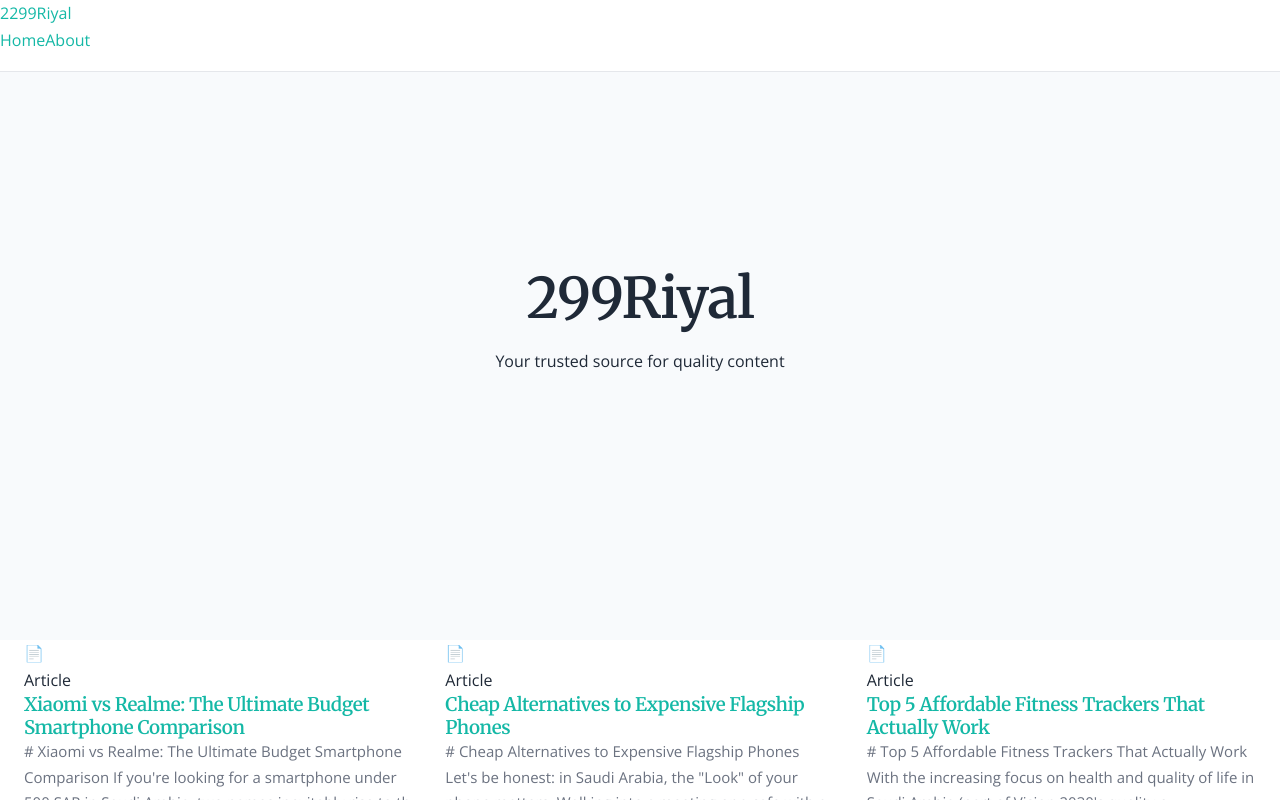
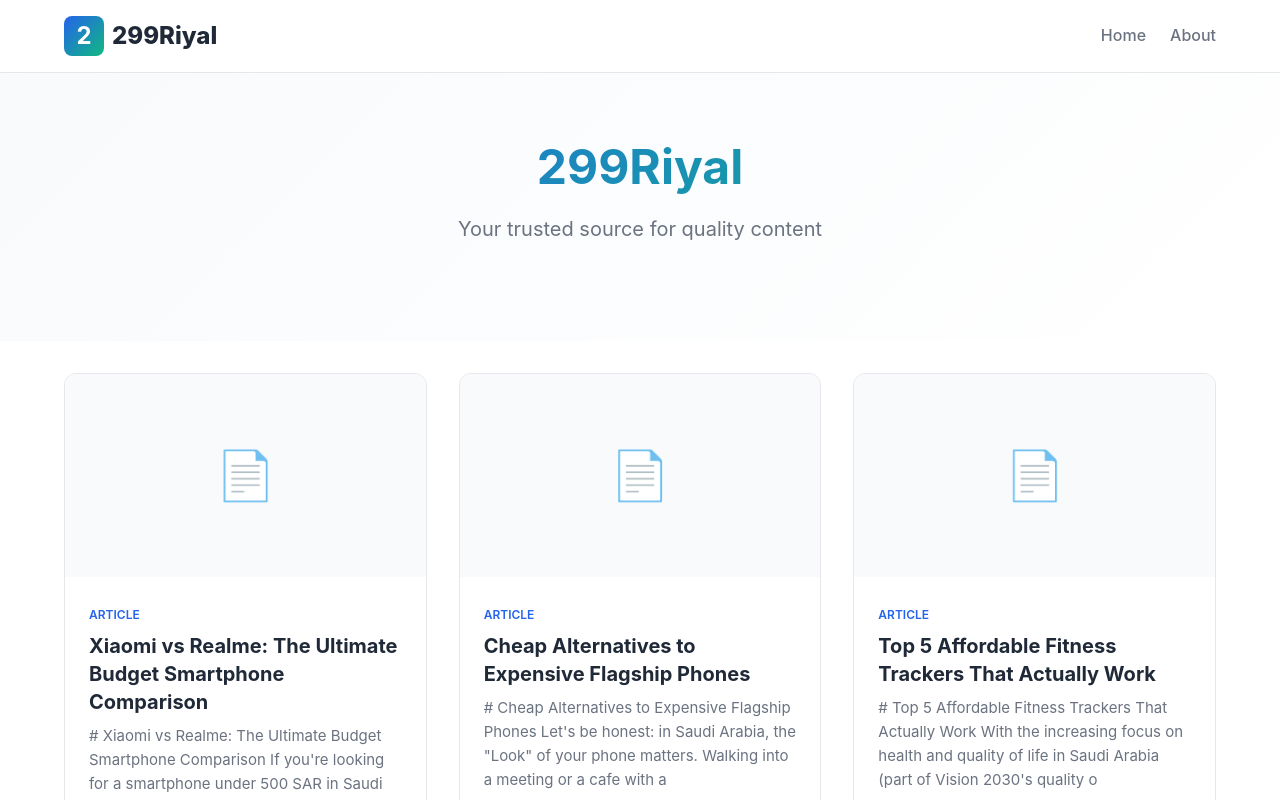
Before and after one commit to 218128/299riyal-store-blog, a Next.js app: page / in a window 1280 px wide. Shown: the top 800 px of the page. Built offline with nearby package versions, Linux system fonts and the light colour scheme.

Commit message:
Restore working CSS - Fix broken styling from template upgrade

```diff
--- a/app/globals.css
+++ b/app/globals.css
@@ -1,318 +1,124 @@
-/* Generated Theme: corporate | Niche: default | Seed: default-1766188841457-f3y6ld */
-/* Font Imports */
-@import url('https://fonts.googleapis.com/css2?family=Merriweather:wght@300;400;500;600;700;800&display=swap');
-@import url('https://fonts.googleapis.com/css2?family=Open+Sans:wght@300;400;500;600;700;800&display=swap');
-@import url('https://fonts.googleapis.com/css2?family=Fira+Mono:wght@300;400;500;600;700;800&display=swap');
-
+/* Niche Authority Blog - Professional Design System */
 :root {
-  /* ========== COLORS ========== */
-  --color-primary: #14b8a6;
-  --color-primary-light: #3adecc;
-  --color-primary-dark: #009280;
-  --color-secondary: #f472b6;
-  --color-secondary-light: #ff98dc;
-  --color-cta: #dc2626;
-  --color-cta-hover: #c30d0d;
-
+  --color-primary: #2563eb;
+  --color-primary-dark: #0030b8;
+  --color-secondary: #10b981;
   --color-bg: #ffffff;
   --color-bg-alt: #f8fafc;
-  --color-surface: #ffffff;
   --color-text: #1f2937;
   --color-text-muted: #6b7280;
   --color-border: #e5e7eb;
-
-  --color-success: #22c55e;
-  --color-warning: #f59e0b;
-  --color-error: #ef4444;
-  --color-info: #3b82f6;
-
-  --gradient: linear-gradient(135deg, #0d9488, #ec4899);
-
-  /* ========== TYPOGRAPHY ========== */
-  --font-heading: 'Merriweather', system-ui, sans-serif;
-  --font-body: 'Open Sans', system-ui, sans-serif;
-  --font-accent: 'Fira Mono', monospace;
-
-  --font-size-base: 16px;
-  --font-weight-heading: 600;
-  --font-weight-body: 400;
-  --font-weight-bold: 600;
-
-  --line-height-heading: 1.2;
-  --line-height-body: 1.7;
-  --letter-spacing-heading: -0.02em;
-
-  /* ========== LAYOUT ========== */
-  --max-width: 1320px;
-  --content-width: 680px;
-  --spacing-unit: 6px;
-  --section-padding: 5rem;
-  --card-padding: 1.75rem;
-
-  --radius-sm: 2px;
-  --radius-md: 4px;
-  --radius-lg: 6px;
-  --radius-full: 9999px;
-
-  --shadow-sm: 0 1px 2px rgba(0,0,0,0.05);
-  --shadow-md: 0 4px 8px rgba(0,0,0,0.06);
-  --shadow-lg: 0 12px 24px rgba(0,0,0,0.08);
-
-  --grid-columns: 3;
-  --grid-gap: 2rem;
-
-  /* ========== COMPONENTS ========== */
-  --header-height: 72px;
-  --hero-height: 80vh;
-  --card-image-ratio: 4/3;
-  --button-radius: 4px;
-  --button-padding: 0.75rem 1.5rem;
-
-  /* ========== ANIMATIONS ========== */
-  --transition-speed: 150ms;
-  --transition-easing: cubic-bezier(0.4, 0, 0.2, 1);
-  --hover-scale: 1.03;
+  --font-sans: 'Inter', -apple-system, BlinkMacSystemFont, sans-serif;
+  --max-width: 1200px;
+  --content-width: 720px;
 }
 
-/* ========== BASE STYLES ========== */
 *, *::before, *::after { box-sizing: border-box; margin: 0; padding: 0; }
-html { scroll-behavior: smooth; font-size: var(--font-size-base); }
-body {
-  font-family: var(--font-body);
-  color: var(--color-text);
-  background: var(--color-bg);
-  line-height: var(--line-height-body);
-  -webkit-font-smoothing: antialiased;
-}
+html { scroll-behavior: smooth; }
+body { font-family: var(--font-sans); color: var(--color-text); background: var(--color-bg); line-height: 1.6; -webkit-font-smoothing: antialiased; }
 
-h1, h2, h3, h4, h5, h6 {
-  font-family: var(--font-heading);
-  font-weight: var(--font-weight-heading);
-  line-height: var(--line-height-heading);
-  letter-spacing: var(--letter-spacing-heading);
-}
+h1, h2, h3, h4, h5, h6 { font-weight: 700; line-height: 1.25; }
+h1 { font-size: 2.5rem; }
+h2 { font-size: 1.875rem; }
+h3 { font-size: 1.5rem; }
 
-a { color: var(--color-primary); text-decoration: none; transition: color var(--transition-speed) var(--transition-easing); }
+a { color: var(--color-primary); text-decoration: none; }
 a:hover { color: var(--color-primary-dark); }
 
-/* ========== CONTAINER ========== */
 .container { max-width: var(--max-width); margin: 0 auto; padding: 0 1.5rem; }
 .content-wrapper { max-width: var(--content-width); margin: 0 auto; }
 
-/* ========== HEADER ========== */
-.header {
+/* Header */
+.header { position: sticky; top: 0; background: rgba(255,255,255,0.95); backdrop-filter: blur(8px); border-bottom: 1px solid var(--color-border); z-index: 100; }
+.header-inner { display: flex; align-items: center; justify-content: space-between; padding: 1rem 1.5rem; max-width: var(--max-width); margin: 0 auto; }
+.logo { display: flex; align-items: center; gap: 0.5rem; font-size: 1.5rem; font-weight: 800; color: var(--color-text); }
+.logo-icon { width: 40px; height: 40px; background: linear-gradient(135deg, var(--color-primary), var(--color-secondary)); border-radius: 0.5rem; display: flex; align-items: center; justify-content: center; color: white; font-weight: bold; }
+.nav { display: flex; gap: 1.5rem; }
+.nav a { color: var(--color-text-muted); font-weight: 500; }
+.nav a:hover { color: var(--color-primary); }
 
-  position: fixed; top: 0; left: 0; right: 0;
+/* Hero */
+.hero { background: linear-gradient(135deg, var(--color-bg-alt), var(--color-bg)); padding: 4rem 1.5rem; text-align: center; }
+.hero h1 { font-size: 3rem; margin-bottom: 1rem; background: linear-gradient(135deg, var(--color-primary), var(--color-secondary)); -webkit-background-clip: text; -webkit-text-fill-color: transparent; background-clip: text; }
+.hero-tagline { font-size: 1.25rem; color: var(--color-text-muted); max-width: 600px; margin: 0 auto 2rem; }
 
-  height: var(--header-height);
-  background: var(--color-bg);
+/* Article Cards */
+.articles-grid { display: grid; grid-template-columns: repeat(auto-fill, minmax(320px, 1fr)); gap: 2rem; padding: 2rem 0; }
+.article-card { background: var(--color-bg); border: 1px solid var(--color-border); border-radius: 0.75rem; overflow: hidden; transition: all 0.3s; }
+.article-card:hover { box-shadow: 0 10px 15px -3px rgba(0,0,0,0.1); transform: translateY(-4px); }
+.article-card-image { aspect-ratio: 16/9; background: var(--color-bg-alt); display: flex; align-items: center; justify-content: center; color: var(--color-text-muted); font-size: 3rem; }
+.article-card-content { padding: 1.5rem; }
+.article-card-category { display: inline-block; font-size: 0.75rem; font-weight: 600; text-transform: uppercase; color: var(--color-primary); margin-bottom: 0.5rem; }
+.article-card h3 { font-size: 1.25rem; margin-bottom: 0.5rem; line-height: 1.4; }
+.article-card h3 a { color: var(--color-text); }
+.article-card h3 a:hover { color: var(--color-primary); }
+.article-card-meta { display: flex; gap: 1rem; font-size: 0.875rem; color: var(--color-text-muted); }
 
-  border-bottom: 1px solid var(--color-border);
-  z-index: 100;
+/* Article Page */
+.article { padding: 3rem 1.5rem; }
+.article-header { text-align: center; margin-bottom: 3rem; max-width: var(--content-width); margin-left: auto; margin-right: auto; }
+.article-header h1 { font-size: 2.5rem; margin-bottom: 1.5rem; }
+.article-meta { display: flex; align-items: center; justify-content: center; gap: 1.5rem; color: var(--color-text-muted); }
+.article-author { display: flex; align-items: center; gap: 0.5rem; }
+.author-avatar { width: 40px; height: 40px; border-radius: 50%; background: linear-gradient(135deg, var(--color-primary), var(--color-secondary)); display: flex; align-items: center; justify-content: center; color: white; font-weight: bold; }
+
+.article-content { max-width: var(--content-width); margin: 0 auto; }
+.article-content h2 { margin-top: 3rem; margin-bottom: 1rem; padding-top: 1rem; border-top: 1px solid var(--color-border); }
+.article-content h3 { margin-top: 2rem; margin-bottom: 0.5rem; }
+.article-content p { margin-bottom: 1rem; }
+.article-content ul, .article-content ol { margin-bottom: 1rem; padding-left: 2rem; }
+.article-content li { margin-bottom: 0.25rem; }
+.article-content blockquote { border-left: 4px solid var(--color-primary); padding-left: 1.5rem; margin: 2rem 0; font-style: italic; color: var(--color-text-muted); }
+.article-content table { width: 100%; border-collapse: collapse; margin: 2rem 0; }
+.article-content th, .article-content td { padding: 1rem; border: 1px solid var(--color-border); text-align: left; }
+.article-content th { background: var(--color-bg-alt); font-weight: 600; }
+
+/* Author Box */
+.author-box { background: var(--color-bg-alt); border-radius: 0.75rem; padding: 2rem; margin-top: 3rem; display: flex; gap: 1.5rem; }
+.author-box-avatar { width: 80px; height: 80px; border-radius: 50%; background: linear-gradient(135deg, var(--color-primary), var(--color-secondary)); display: flex; align-items: center; justify-content: center; color: white; font-size: 2rem; font-weight: bold; flex-shrink: 0; }
+.author-box-content h4 { margin-bottom: 0.25rem; }
+.author-box-role { color: var(--color-primary); font-weight: 500; font-size: 0.875rem; margin-bottom: 0.5rem; }
+.author-box-bio { color: var(--color-text-muted); font-size: 0.9375rem; }
+
+/* Footer */
+.footer { background: var(--color-bg-alt); border-top: 1px solid var(--color-border); padding: 3rem 1.5rem; margin-top: 4rem; }
+.footer-inner { max-width: var(--max-width); margin: 0 auto; display: grid; grid-template-columns: repeat(auto-fit, minmax(200px, 1fr)); gap: 2rem; }
+.footer-section h5 { margin-bottom: 1rem; }
+.footer-section ul { list-style: none; }
+.footer-section li { margin-bottom: 0.5rem; }
+.footer-section a { color: var(--color-text-muted); font-size: 0.9375rem; }
+.footer-bottom { max-width: var(--max-width); margin: 2rem auto 0; padding-top: 1.5rem; border-top: 1px solid var(--color-border); text-align: center; color: var(--color-text-muted); font-size: 0.875rem; }
+
+/* About Page */
+.about-page { padding: 3rem 1.5rem; max-width: var(--content-width); margin: 0 auto; }
+.about-page h1 { margin-bottom: 2rem; }
+.about-section { margin-bottom: 3rem; }
+.about-section h2 { margin-bottom: 1rem; font-size: 1.5rem; }
+
+/* Social Share */
+.social-share { display: flex; align-items: center; gap: 0.75rem; margin: 2rem 0; padding: 1.5rem 0; border-top: 1px solid var(--color-border); border-bottom: 1px solid var(--color-border); }
+.share-label { font-weight: 500; color: var(--color-text-muted); font-size: 0.875rem; }
+.share-btn { display: inline-flex; align-items: center; gap: 0.5rem; padding: 0.5rem 1rem; border-radius: 0.5rem; font-size: 0.875rem; font-weight: 500; text-decoration: none; transition: all 0.2s; }
+.share-btn--twitter { background: #1da1f2; color: white; }
+.share-btn--twitter:hover { background: #0c85d0; color: white; }
+.share-btn--facebook { background: #4267B2; color: white; }
+.share-btn--facebook:hover { background: #365899; color: white; }
+.share-btn--linkedin { background: #0077b5; color: white; }
+.share-btn--linkedin:hover { background: #005885; color: white; }
+
+/* Trust Badges (E-E-A-T) */
+.trust-badges { display: flex; flex-wrap: wrap; gap: 0.75rem; margin: 1rem 0 1.5rem; }
+.trust-badge { display: inline-flex; align-items: center; gap: 0.375rem; padding: 0.375rem 0.75rem; border-radius: 9999px; font-size: 0.75rem; font-weight: 500; }
+.trust-badge svg { flex-shrink: 0; }
+.trust-badge--secure { background: #ecfdf5; color: #059669; }
+.trust-badge--verified { background: #eff6ff; color: #2563eb; }
+.trust-badge--updated { background: #fef3c7; color: #d97706; }
+
+/* Responsive */
+@media (max-width: 768px) {
+  h1 { font-size: 2rem; }
+  .hero h1 { font-size: 2rem; }
+  .nav { display: none; }
+  .author-box { flex-direction: column; text-align: center; }
+  .author-box-avatar { margin: 0 auto; }
 }
-
-/* ========== HERO ========== */
-.hero {
-
-
-    min-height: var(--hero-height);
-    display: flex;
-    align-items: center;
-    justify-content: center;
-    text-align: center;
-    background: var(--color-bg-alt);
-
-
-
-}
-
-.hero h1 {
-  font-size: clamp(2rem, 5vw, 3.5rem);
-
-  margin-bottom: 1rem;
-}
-
-/* ========== CARDS ========== */
-.card {
-  background: var(--color-surface);
-  border-radius: var(--radius-md);
-  overflow: hidden;
-
-    border: 1px solid var(--color-border);
-    box-shadow: var(--shadow-sm);
-
-
-
-
-
-
-  transition: all var(--transition-speed) var(--transition-easing);
-}
-
-.card:hover {
-
-
-
-  border-color: var(--color-primary);
-}
-
-.card-image {
-  aspect-ratio: var(--card-image-ratio);
-  background: var(--color-bg-alt);
-}
-
-.card-content {
-  padding: var(--card-padding);
-}
-
-/* ========== BUTTONS ========== */
-.btn {
-  display: inline-flex;
-  align-items: center;
-  justify-content: center;
-  gap: 0.5rem;
-  padding: var(--button-padding);
-  border-radius: var(--button-radius);
-  font-weight: var(--font-weight-bold);
-  font-family: var(--font-body);
-  cursor: pointer;
-  transition: all var(--transition-speed) var(--transition-easing);
-
-  border: none;
-}
-
-.btn-primary {
-
-    background: var(--color-primary);
-    color: white;
-
-
-
-
-}
-
-.btn-primary:hover {
-  background: var(--color-primary-dark);
-
-
-
-}
-
-.btn-cta {
-  background: var(--color-cta);
-  color: white;
-  font-size: 1.1rem;
-}
-
-.btn-cta:hover {
-  background: var(--color-cta-hover);
-  transform: translateY(-2px);
-  box-shadow: var(--shadow-md);
-}
-
-/* ========== GRID ========== */
-.articles-grid {
-  display: grid;
-  grid-template-columns: repeat(auto-fill, minmax(320px, 1fr));
-  gap: var(--grid-gap);
-}
-
-/* ========== ARTICLE ========== */
-.article-content {
-  max-width: var(--content-width);
-  margin: 0 auto;
-  font-size: 1.125rem;
-}
-
-.article-content h2 {
-  font-size: 1.75rem;
-  margin-top: 3rem;
-  margin-bottom: 1rem;
-  padding-top: 1.5rem;
-  border-top: 1px solid var(--color-border);
-}
-
-.article-content p {
-  margin-bottom: 1.5rem;
-}
-
-/* ========== AD ZONES ========== */
-.ad-zone {
-  margin: 2rem 0;
-  padding: 1rem;
-  background: var(--color-bg-alt);
-  border-radius: var(--radius-sm);
-  text-align: center;
-  min-height: 90px;
-}
-
-.ad-zone-leaderboard {
-  min-height: 90px;
-}
-
-.ad-zone-rectangle {
-  min-height: 250px;
-}
-
-/* ========== FOOTER ========== */
-.footer {
-
-    background: var(--color-text);
-    color: white;
-
-  padding: var(--section-padding) 0;
-  margin-top: var(--section-padding);
-}
-
-
-
-/* ========== UTILITIES ========== */
-.text-gradient {
-  background: var(--gradient);
-  -webkit-background-clip: text;
-  -webkit-text-fill-color: transparent;
-  background-clip: text;
-}
-
-.bg-gradient {
-  background: var(--gradient);
-}
-
-/* ========== ANIMATIONS ========== */
-
-@keyframes fadeIn {
-  from { opacity: 0; transform: translateY(10px); }
-  to { opacity: 1; transform: translateY(0); }
-}
-
-.fade-in {
-  animation: fadeIn 0.5s ease-out forwards;
-}
-
-
-
-.reveal {
-  opacity: 0;
-  transform: translateY(20px);
-  transition: all 0.6s ease-out;
-}
-
-.reveal.visible {
-  opacity: 1;
-  transform: translateY(0);
-}
-
-
-/* ========== RESPONSIVE ========== */
-@media (max-width: 768px) {
-  :root {
-    --section-padding: 3rem;
-  }
-
-  h1 { font-size: 2rem; }
-  h2 { font-size: 1.5rem; }
-
-  .articles-grid {
-    grid-template-columns: 1fr;
-  }
-}
```
